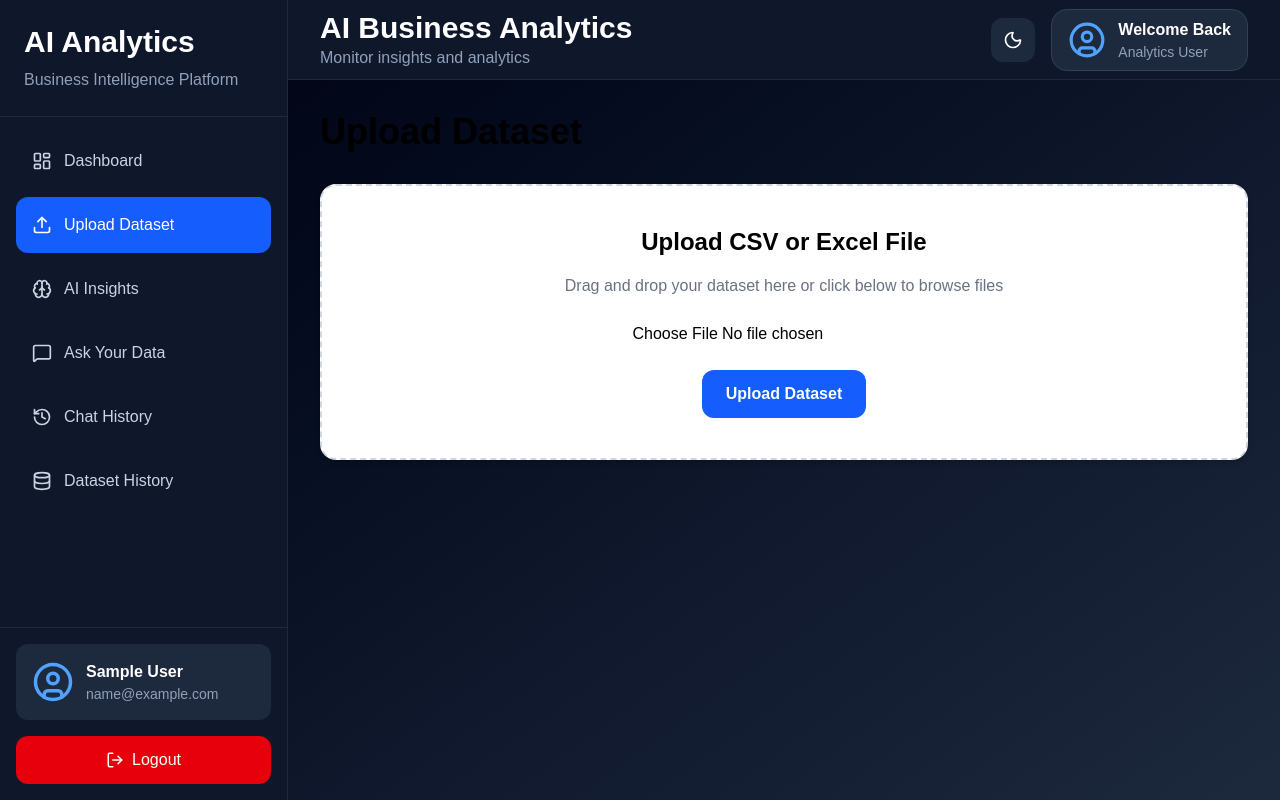
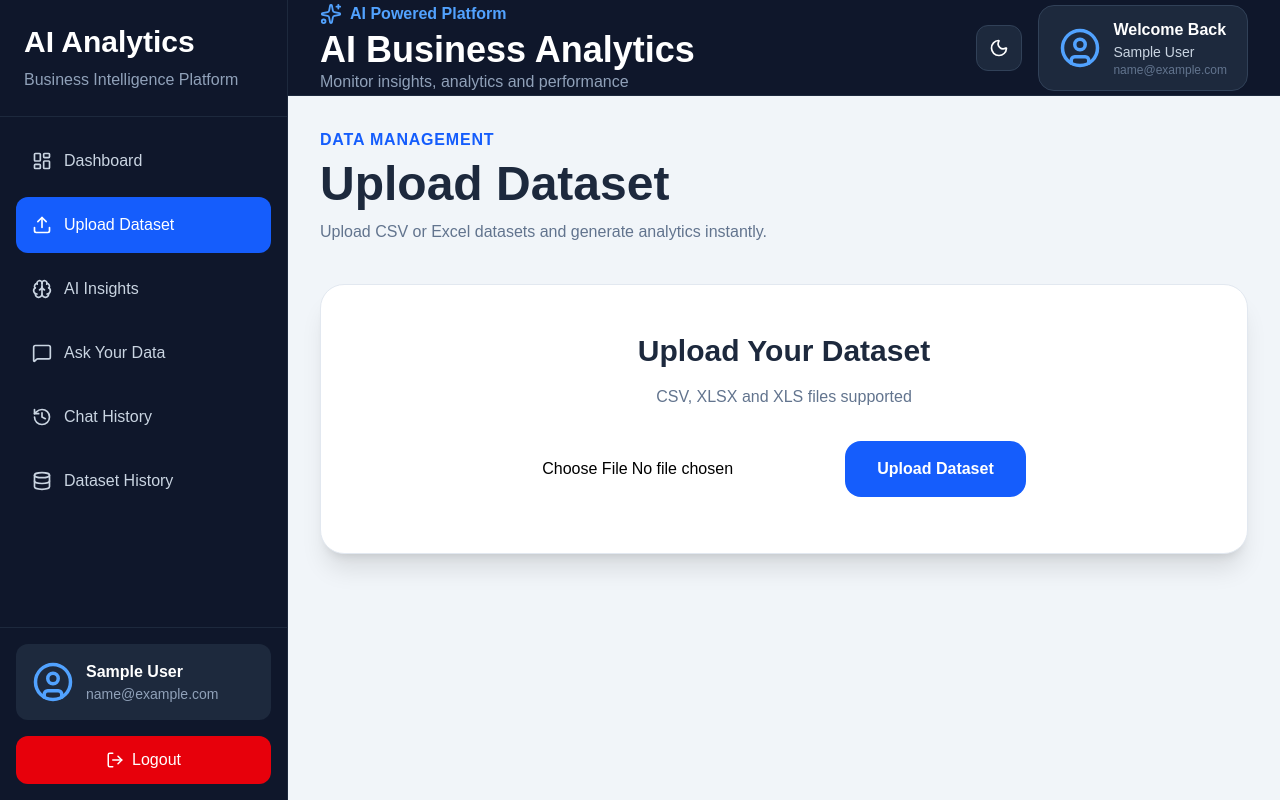
Before and after one commit to Jaskaran710/AI-Business-Analytics-Platform, a React (Vite) app in the folder client/: page /upload in a window 1280 px wide. Built offline with nearby package versions, Linux system fonts and the light colour scheme; sample sign-in values are in the browser's storage.

Commit message:
Stable checkpoint after dashboard and upload fixes

```diff
--- a/client/src/components/DepartmentAnalytics.jsx
+++ b/client/src/components/DepartmentAnalytics.jsx
@@ -22,11 +22,19 @@ const DepartmentAnalytics = ({ departmentCounts }) => {
 
   return (
 
-    <div className="bg-white p-6 rounded-xl shadow-md mt-6">
+    <div className="bg-white rounded-3xl shadow-xl border border-slate-200 p-8 mt-6">
 
-      <h2 className="text-2xl font-bold mb-6">
-        Department Referrals
-      </h2>
+      <div className="mb-6">
+
+        <h2 className="text-3xl font-bold text-slate-800">
+          Department Referrals
+        </h2>
+
+        <p className="text-slate-500 mt-2">
+          Referral distribution across departments
+        </p>
+
+      </div>
 
       <div className="h-96">
 
@@ -39,9 +47,7 @@ const DepartmentAnalytics = ({ departmentCounts }) => {
 
             <CartesianGrid strokeDasharray="3 3" />
 
-            <XAxis
-              dataKey="department"
-            />
+            <XAxis dataKey="department" />
 
             <YAxis />
 
@@ -49,6 +55,8 @@ const DepartmentAnalytics = ({ departmentCounts }) => {
 
             <Bar
               dataKey="count"
+              fill="#2563eb"
+              radius={[8, 8, 0, 0]}
             />
 
           </BarChart>
--- a/client/src/components/Navbar.jsx
+++ b/client/src/components/Navbar.jsx
@@ -1,19 +1,40 @@
-import { UserCircle, Moon } from "lucide-react";
+import {
+  UserCircle,
+  Moon,
+  Sparkles
+} from "lucide-react";
 
 const Navbar = () => {
 
+  const user = JSON.parse(
+    localStorage.getItem("user")
+  );
+
   return (
 
-    <div className="h-20 bg-slate-900 border-b border-slate-800 flex items-center justify-between px-8">
+    <div className="h-24 bg-slate-900 border-b border-slate-800 flex items-center justify-between px-8">
 
       <div>
 
-        <h2 className="text-3xl font-bold text-white">
+        <div className="flex items-center gap-2">
+
+          <Sparkles
+            size={22}
+            className="text-blue-400"
+          />
+
+          <span className="text-blue-400 font-semibold">
+            AI Powered Platform
+          </span>
+
+        </div>
+
+        <h2 className="text-4xl font-bold text-white mt-1">
           AI Business Analytics
         </h2>
 
         <p className="text-slate-400">
-          Monitor insights and analytics
+          Monitor insights, analytics and performance
         </p>
 
       </div>
@@ -21,15 +42,16 @@ const Navbar = () => {
       <div className="flex items-center gap-4">
 
         <button
-          className="bg-slate-800 hover:bg-slate-700 transition p-3 rounded-xl text-white"
+          className="bg-slate-800 hover:bg-slate-700 transition p-3 rounded-xl text-white border border-slate-700"
+          title="Dark Mode Coming Soon"
         >
           <Moon size={20} />
         </button>
 
-        <div className="flex items-center gap-3 bg-slate-800 px-4 py-2 rounded-2xl border border-slate-700">
+        <div className="flex items-center gap-3 bg-slate-800 px-5 py-3 rounded-2xl border border-slate-700">
 
           <UserCircle
-            size={38}
+            size={42}
             className="text-blue-400"
           />
 
@@ -39,8 +61,12 @@ const Navbar = () => {
               Welcome Back
             </p>
 
-            <p className="text-sm text-slate-400">
-              Analytics User
+            <p className="text-sm text-slate-300">
+              {user?.name || "Analytics User"}
+            </p>
+
+            <p className="text-xs text-slate-500">
+              {user?.email || ""}
             </p>
 
           </div>
--- a/client/src/components/PatientSatisfaction.jsx
+++ b/client/src/components/PatientSatisfaction.jsx
@@ -4,45 +4,53 @@ const PatientSatisfaction = ({ analytics }) => {
 
   return (
 
-    <div className="bg-white p-6 rounded-xl shadow-md mt-6">
+    <div className="bg-white rounded-3xl shadow-xl border border-slate-200 p-8 mt-6">
 
-      <h2 className="text-2xl font-bold mb-6">
-        Patient Satisfaction Analytics
-      </h2>
+      <div className="mb-6">
 
-      <div className="grid grid-cols-3 gap-6">
+        <h2 className="text-3xl font-bold text-slate-800">
+          Patient Satisfaction Analytics
+        </h2>
 
-        <div className="border rounded-xl p-4">
+        <p className="text-slate-500 mt-2">
+          Satisfaction score performance overview
+        </p>
 
-          <h3 className="font-semibold">
+      </div>
+
+      <div className="grid grid-cols-1 md:grid-cols-3 gap-6">
+
+        <div className="bg-slate-50 border border-slate-200 rounded-2xl p-6">
+
+          <h3 className="text-slate-500 mb-2">
             Average Satisfaction
           </h3>
 
-          <p className="text-2xl font-bold">
+          <p className="text-4xl font-bold text-blue-600">
             {analytics.average_satisfaction?.toFixed(2)}
           </p>
 
         </div>
 
-        <div className="border rounded-xl p-4">
+        <div className="bg-slate-50 border border-slate-200 rounded-2xl p-6">
 
-          <h3 className="font-semibold">
+          <h3 className="text-slate-500 mb-2">
             Highest Satisfaction
           </h3>
 
-          <p className="text-2xl font-bold">
+          <p className="text-4xl font-bold text-green-600">
             {analytics.max_satisfaction?.toFixed(2)}
           </p>
 
         </div>
 
-        <div className="border rounded-xl p-4">
+        <div className="bg-slate-50 border border-slate-200 rounded-2xl p-6">
 
-          <h3 className="font-semibold">
+          <h3 className="text-slate-500 mb-2">
             Lowest Satisfaction
           </h3>
 
-          <p className="text-2xl font-bold">
+          <p className="text-4xl font-bold text-red-600">
             {analytics.min_satisfaction?.toFixed(2)}
           </p>
 
--- a/client/src/layouts/DashboardLayout.jsx
+++ b/client/src/layouts/DashboardLayout.jsx
@@ -2,27 +2,29 @@ import Sidebar from "../components/Sidebar";
 import Navbar from "../components/Navbar";
 
 const DashboardLayout = ({ children }) => {
+
   return (
-    <div className="flex min-h-screen bg-slate-950">
+
+    <div className="flex bg-slate-100 min-h-screen">
 
       <Sidebar />
 
-      <div className="flex-1 overflow-hidden">
+      <div className="flex-1">
 
         <Navbar />
 
-        <main className="min-h-[calc(100vh-80px)] bg-gradient-to-br from-slate-950 via-slate-900 to-slate-800 p-8">
+        <main className="p-8">
 
-          <div className="max-w-7xl mx-auto">
-            {children}
-          </div>
+          {children}
 
         </main>
 
       </div>
 
     </div>
+
   );
+
 };
 
 export default DashboardLayout;
--- a/client/src/pages/Dashboard.jsx
+++ b/client/src/pages/Dashboard.jsx
@@ -15,7 +15,6 @@ import RevenueLineChart from "../charts/RevenueLineChart";
 import DataDistributionChart from "../charts/DataDistributionChart";
 
 import { AnalyticsContext } from "../context/AnalyticsContext";
-
 import { generateChartData } from "../utils/chartData";
 
 const Dashboard = () => {
@@ -78,12 +77,6 @@ const Dashboard = () => {
 
       <div>
 
-
-
-          <h1 className="text-4xl font-bold">
-            Business Dashboard
-          </h1>
-
         <div className="bg-white rounded-3xl shadow-lg border border-slate-200 p-8 mb-8">
 
           <div className="flex justify-between items-center">
@@ -117,27 +110,19 @@ const Dashboard = () => {
 
         </div>
 
-        <AnalyticsCards
-          analytics={analytics}
-        />
+        <AnalyticsCards analytics={analytics} />
 
         <div className="grid grid-cols-1 lg:grid-cols-2 gap-6">
 
-          <SalesBarChart
-            data={chartData}
-          />
+          <SalesBarChart data={chartData} />
 
-          <RevenueLineChart
-            data={chartData}
-          />
+          <RevenueLineChart data={chartData} />
 
         </div>
 
         <div className="mt-6">
 
-          <DataDistributionChart
-            data={chartData}
-          />
+          <DataDistributionChart data={chartData} />
 
         </div>
 
@@ -186,6 +171,7 @@ const Dashboard = () => {
     </DashboardLayout>
 
   );
+
 };
 
 export default Dashboard;
--- a/client/src/pages/Login.jsx
+++ b/client/src/pages/Login.jsx
@@ -1,6 +1,6 @@
 import { useState } from "react";
 import axios from "axios";
-import { useNavigate } from "react-router-dom";
+import { useNavigate, Link } from "react-router-dom";
 
 const Login = () => {
 
@@ -31,8 +31,6 @@ const Login = () => {
         JSON.stringify(response.data.user)
       );
 
-      alert("Login successful");
-
       navigate("/dashboard");
 
     } catch (error) {
@@ -48,24 +46,32 @@ const Login = () => {
 
   return (
 
-    <div className="min-h-screen flex items-center justify-center bg-gray-100">
+    <div className="min-h-screen flex items-center justify-center bg-slate-100">
 
-      <div className="bg-white p-10 rounded-2xl shadow-xl w-[450px]">
+      <div className="bg-white w-[500px] rounded-3xl shadow-2xl p-10 border border-slate-200">
 
-        <h1 className="text-3xl font-bold mb-6">
-          Login
-        </h1>
+        <div className="text-center mb-8">
+
+          <h1 className="text-4xl font-bold text-slate-800">
+            AI Business Analytics
+          </h1>
+
+          <p className="text-slate-500 mt-3">
+            Sign in to continue
+          </p>
+
+        </div>
 
         <input
-          className="border p-3 w-full mb-4"
-          placeholder="Email"
+          className="w-full border border-slate-300 rounded-xl p-4 mb-4"
+          placeholder="Email Address"
           value={email}
           onChange={(e) => setEmail(e.target.value)}
         />
 
         <input
           type="password"
-          className="border p-3 w-full mb-6"
+          className="w-full border border-slate-300 rounded-xl p-4 mb-6"
           placeholder="Password"
           value={password}
           onChange={(e) => setPassword(e.target.value)}
@@ -73,10 +79,25 @@ const Login = () => {
 
         <button
           onClick={handleLogin}
-          className="bg-black text-white px-6 py-3 rounded w-full"
+          className="w-full bg-blue-600 hover:bg-blue-700 text-white py-4 rounded-xl font-semibold transition"
         >
-          Login
+          Sign In
         </button>
+
+        <div className="text-center mt-6">
+
+          <span className="text-slate-500">
+            Don't have an account?
+          </span>
+
+          <Link
+            to="/register"
+            className="text-blue-600 font-semibold ml-2"
+          >
+            Create Account
+          </Link>
+
+        </div>
 
       </div>
 
--- a/client/src/pages/Register.jsx
+++ b/client/src/pages/Register.jsx
@@ -1,7 +1,10 @@
 import { useState } from "react";
 import axios from "axios";
+import { Link, useNavigate } from "react-router-dom";
 
 const Register = () => {
+
+  const navigate = useNavigate();
 
   const [name, setName] = useState("");
   const [email, setEmail] = useState("");
@@ -22,6 +25,8 @@ const Register = () => {
 
       alert(response.data.message);
 
+      navigate("/login");
+
     } catch (error) {
 
       alert(
@@ -35,31 +40,39 @@ const Register = () => {
 
   return (
 
-    <div className="min-h-screen flex items-center justify-center bg-gray-100">
+    <div className="min-h-screen flex items-center justify-center bg-slate-100">
 
-      <div className="bg-white p-10 rounded-2xl shadow-xl w-[450px]">
+      <div className="bg-white w-[500px] rounded-3xl shadow-2xl p-10 border border-slate-200">
 
-        <h1 className="text-3xl font-bold mb-6">
-          Register
-        </h1>
+        <div className="text-center mb-8">
+
+          <h1 className="text-4xl font-bold text-slate-800">
+            AI Business Analytics
+          </h1>
+
+          <p className="text-slate-500 mt-3">
+            Create your account
+          </p>
+
+        </div>
 
         <input
-          className="border p-3 w-full mb-4"
-          placeholder="Name"
+          className="w-full border border-slate-300 rounded-xl p-4 mb-4"
+          placeholder="Full Name"
           value={name}
           onChange={(e) => setName(e.target.value)}
         />
 
         <input
-          className="border p-3 w-full mb-4"
-          placeholder="Email"
+          className="w-full border border-slate-300 rounded-xl p-4 mb-4"
+          placeholder="Email Address"
           value={email}
           onChange={(e) => setEmail(e.target.value)}
         />
 
         <input
           type="password"
-          className="border p-3 w-full mb-6"
+          className="w-full border border-slate-300 rounded-xl p-4 mb-6"
           placeholder="Password"
           value={password}
           onChange={(e) => setPassword(e.target.value)}
@@ -67,10 +80,25 @@ const Register = () => {
 
         <button
           onClick={handleRegister}
-          className="bg-black text-white px-6 py-3 rounded w-full"
+          className="w-full bg-blue-600 hover:bg-blue-700 text-white py-4 rounded-xl font-semibold transition"
         >
-          Register
+          Create Account
         </button>
+
+        <div className="text-center mt-6">
+
+          <span className="text-slate-500">
+            Already have an account?
+          </span>
+
+          <Link
+            to="/login"
+            className="text-blue-600 font-semibold ml-2"
+          >
+            Sign In
+          </Link>
+
+        </div>
 
       </div>
 
--- a/client/src/pages/Upload.jsx
+++ b/client/src/pages/Upload.jsx
@@ -8,10 +8,9 @@ import { AnalyticsContext } from "../context/AnalyticsContext";
 const Upload = () => {
 
   const [selectedFile, setSelectedFile] = useState(null);
-
   const [loading, setLoading] = useState(false);
 
-  const { analytics, setAnalytics } = useContext(AnalyticsContext);
+  const { setAnalytics } = useContext(AnalyticsContext);
 
   const handleFileChange = (event) => {
 
@@ -19,61 +18,48 @@ const Upload = () => {
 
     if (!file) return;
 
-    const allowedTypes = [
-      "text/csv",
-      "application/vnd.ms-excel",
-      "application/vnd.openxmlformats-officedocument.spreadsheetml.sheet"
-    ];
+    setSelectedFile(file);
 
-    if (!allowedTypes.includes(file.type)) {
-      alert("Only CSV and Excel files are allowed");
-      return;
-    }
-
-    setSelectedFile(file);
   };
 
   const handleUpload = async () => {
 
     if (!selectedFile) {
+
       toast.error("Please select a file first");
       return;
+
     }
 
     try {
 
       setLoading(true);
 
-      toast.loading(
-        "Uploading dataset...",
-        {
-          id: "upload"
-        }
-      );
-
       const formData = new FormData();
 
-      formData.append("file", selectedFile);
+      formData.append(
+        "file",
+        selectedFile
+      );
 
       const response = await axios.post(
         "http://localhost:5000/api/upload",
         formData,
         {
           headers: {
-      Authorization: `Bearer ${
+            Authorization:
+              "Bearer " +
               localStorage.getItem("token")
-      }`
           }
         }
       );
 
-      setAnalytics(response.data.analytics);
+      setAnalytics(
+        response.data.analytics
+      );
 
       toast.success(
-  "Dataset uploaded successfully",
-  {
-    id: "upload"
-  }
+        "Dataset uploaded successfully"
       );
 
     } catch (error) {
@@ -81,10 +67,7 @@ const Upload = () => {
       console.error(error);
 
       toast.error(
-  "Upload failed",
-  {
-    id: "upload"
-  }
+        "Upload failed"
       );
 
     } finally {
@@ -96,25 +79,37 @@ const Upload = () => {
   };
 
   return (
+
     <DashboardLayout>
 
       <div>
 
-        <h1 className="text-4xl font-bold mb-8">
+        <div className="mb-10">
+
+          <p className="text-blue-600 font-semibold uppercase tracking-wider">
+            Data Management
+          </p>
+
+          <h1 className="text-5xl font-bold text-slate-800 mt-2">
             Upload Dataset
           </h1>
 
-        <div className="bg-white p-10 rounded-2xl shadow-md border-2 border-dashed border-gray-300 mb-8">
+          <p className="text-slate-500 mt-3">
+            Upload CSV or Excel datasets and generate analytics instantly.
+          </p>
 
-          <div className="flex flex-col items-center justify-center text-center">
+        </div>
 
-            <h2 className="text-2xl font-bold mb-4">
-              Upload CSV or Excel File
+        <div className="bg-white rounded-3xl shadow-xl border border-slate-200 p-12">
+
+          <div className="text-center">
+
+            <h2 className="text-3xl font-bold text-slate-800 mb-4">
+              Upload Your Dataset
             </h2>
 
-            <p className="text-gray-500 mb-6">
-              Drag and drop your dataset here
-              or click below to browse files
+            <p className="text-slate-500 mb-8">
+              CSV, XLSX and XLS files supported
             </p>
 
             <input
@@ -124,161 +119,36 @@ const Upload = () => {
               className="mb-6"
             />
 
-            {
-              selectedFile && (
-                <div className="mb-6 text-green-600 font-semibold">
-                  Selected File: {selectedFile.name}
+            {selectedFile && (
+              <div className="bg-green-50 border border-green-200 rounded-2xl p-4 mb-6 max-w-xl mx-auto">
+                <p className="font-semibold text-green-700">
+                  Selected File
+                </p>
+
+                <p className="text-slate-700">
+                  {selectedFile.name}
+                </p>
               </div>
-              )
-            }
+            )}
 
             <button
               onClick={handleUpload}
               disabled={loading}
-              className="bg-blue-600 hover:bg-blue-700 disabled:bg-gray-400 text-white px-6 py-3 rounded-xl font-semibold flex items-center gap-2"
+              className="bg-blue-600 hover:bg-blue-700 disabled:bg-slate-400 text-white px-8 py-4 rounded-2xl font-semibold transition"
             >
-              {
-                loading
-                  ? "Uploading..."
-                  : "Upload Dataset"
-              }
+              {loading ? "Uploading..." : "Upload Dataset"}
             </button>
 
           </div>
 
         </div>
 
-        {
-          analytics && (
-
-            <>
-
-              <div className="grid grid-cols-2 gap-6 mb-8">
-
-                <div className="bg-white p-6 rounded-xl shadow-md">
-
-                  <h2 className="text-2xl font-bold mb-4">
-                    Dataset Information
-                  </h2>
-
-                  <p>
-                    <strong>Rows:</strong>
-                    {" "}
-                    {analytics.rows}
-                  </p>
-
-                  <p>
-                    <strong>Columns:</strong>
-                    {" "}
-                    {analytics.columns}
-                  </p>
-
-                  <p>
-                    <strong>Missing Values:</strong>
-                    {" "}
-                    {analytics.missing_values}
-                  </p>
-
-                </div>
-
-                <div className="bg-white p-6 rounded-xl shadow-md">
-
-                  <h2 className="text-2xl font-bold mb-4">
-                    Sales KPIs
-                  </h2>
-
-                  <p>
-                    <strong>Total Sales:</strong>
-                    {" "}
-                    {analytics.total_sales ?? "N/A"}
-                  </p>
-
-                  <p>
-                    <strong>Average Sales:</strong>
-                    {" "}
-                    {analytics.average_sales ?? "N/A"}
-                  </p>
-
-                </div>
-
-              </div>
-
-              <div className="bg-white p-6 rounded-xl shadow-md overflow-x-auto">
-
-                <h2 className="text-2xl font-bold mb-6">
-                  Dataset Preview
-                </h2>
-
-                <table className="min-w-full border border-gray-300">
-
-                  <thead className="bg-gray-200">
-
-                    <tr>
-
-                      {
-                        analytics.preview_data.length > 0 &&
-                        Object.keys(
-                          analytics.preview_data[0]
-                        ).map((key) => (
-
-                          <th
-                            key={key}
-                            className="border p-3 text-left"
-                          >
-                            {key}
-                          </th>
-
-                        ))
-                      }
-
-                    </tr>
-
-                  </thead>
-
-                  <tbody>
-
-                    {
-                      analytics.preview_data.map(
-                        (row, index) => (
-
-                          <tr key={index}>
-
-                            {
-                              Object.values(row).map(
-                                (value, i) => (
-
-                                  <td
-                                    key={i}
-                                    className="border p-3"
-                                  >
-                                    {value}
-                                  </td>
-
-                                )
-                              )
-                            }
-
-                          </tr>
-
-                        )
-                      )
-                    }
-
-                  </tbody>
-
-                </table>
-
-              </div>
-
-            </>
-
-          )
-        }
-
       </div>
 
     </DashboardLayout>
+
   );
+
 };
 
 export default Upload;
```
Lines whose indentation alone changed are shown as unchanged.
